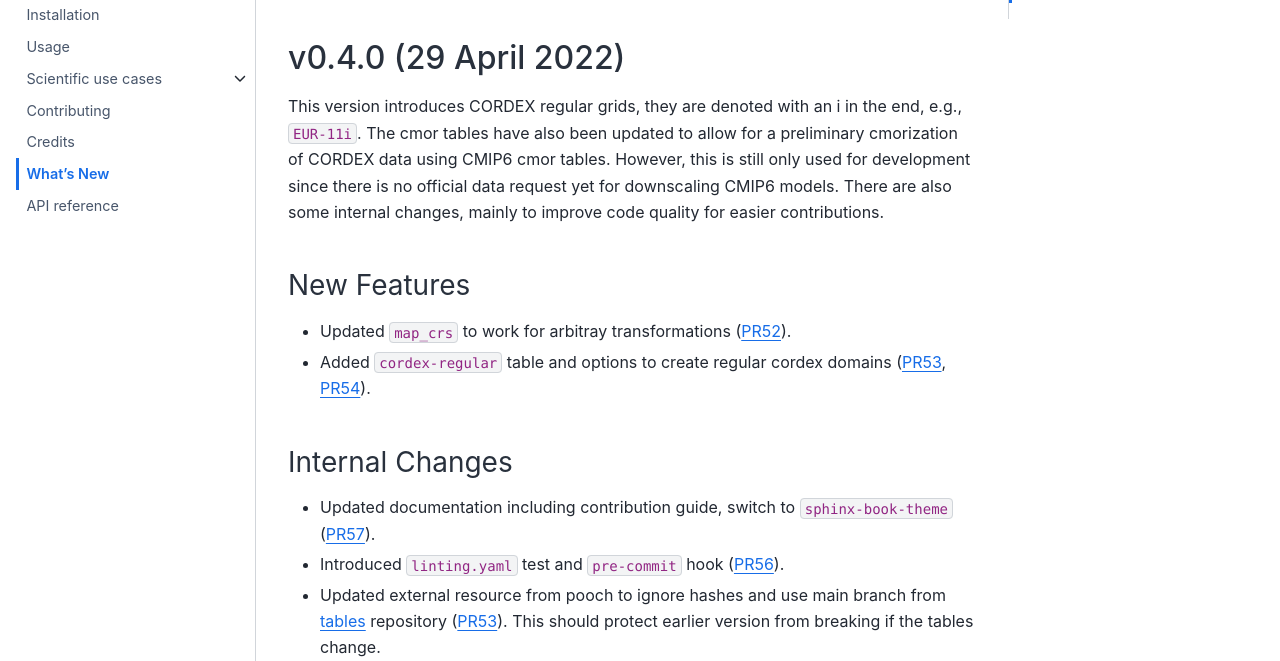
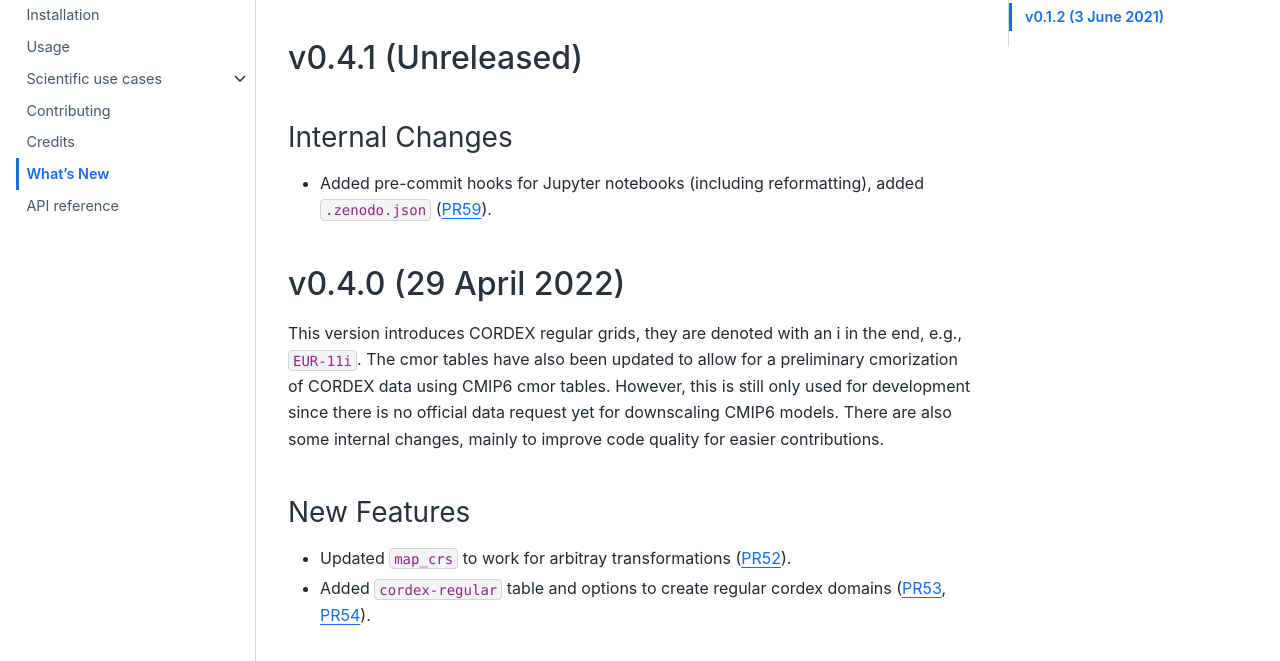
Before and after one commit to euro-cordex/py-cordex, a Sphinx documentation site: the page built from docs/whats_new.rst, in a window 1280 px wide and 900 px high, cut to the strip 239-900 px from the top of the window. Built offline with Sphinx 7.4.7 and the Sphinx Book theme 1.1.4, drawn with Linux system fonts in a browser that asks for light colours; pages that are not in the unit, such as notebooks, are missing from menus.

Commit message:
added pre-commit hooks (#59)
* added json and notebook check to pre-commit

* notebooks reformatted

* added zenodo.json

* Update whats_new.rst

```diff
--- a/docs/whats_new.rst
+++ b/docs/whats_new.rst
@@ -7,6 +7,16 @@ What's New
    :suppress:
 
     import pyremo
+
+
+v0.4.1 (Unreleased)
+-------------------
+
+Internal Changes
+~~~~~~~~~~~~~~~~
+
+-  Added pre-commit hooks for Jupyter notebooks (including reformatting), added ``.zenodo.json`` (:pull:`59`).
+
 
 v0.4.0 (29 April 2022)
 ----------------------
```
Also changed, not shown: .pre-commit-config.yaml, .zenodo.json (added), 7 other files.
